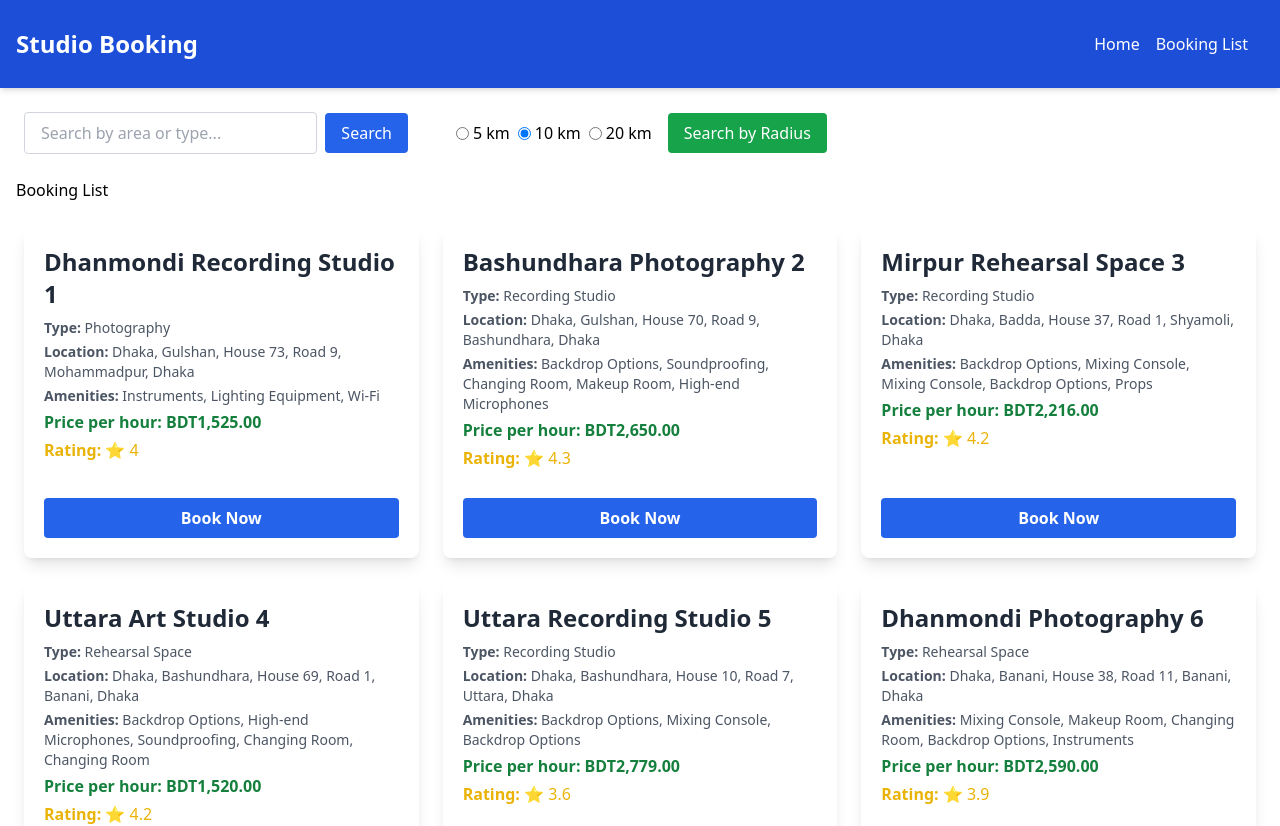
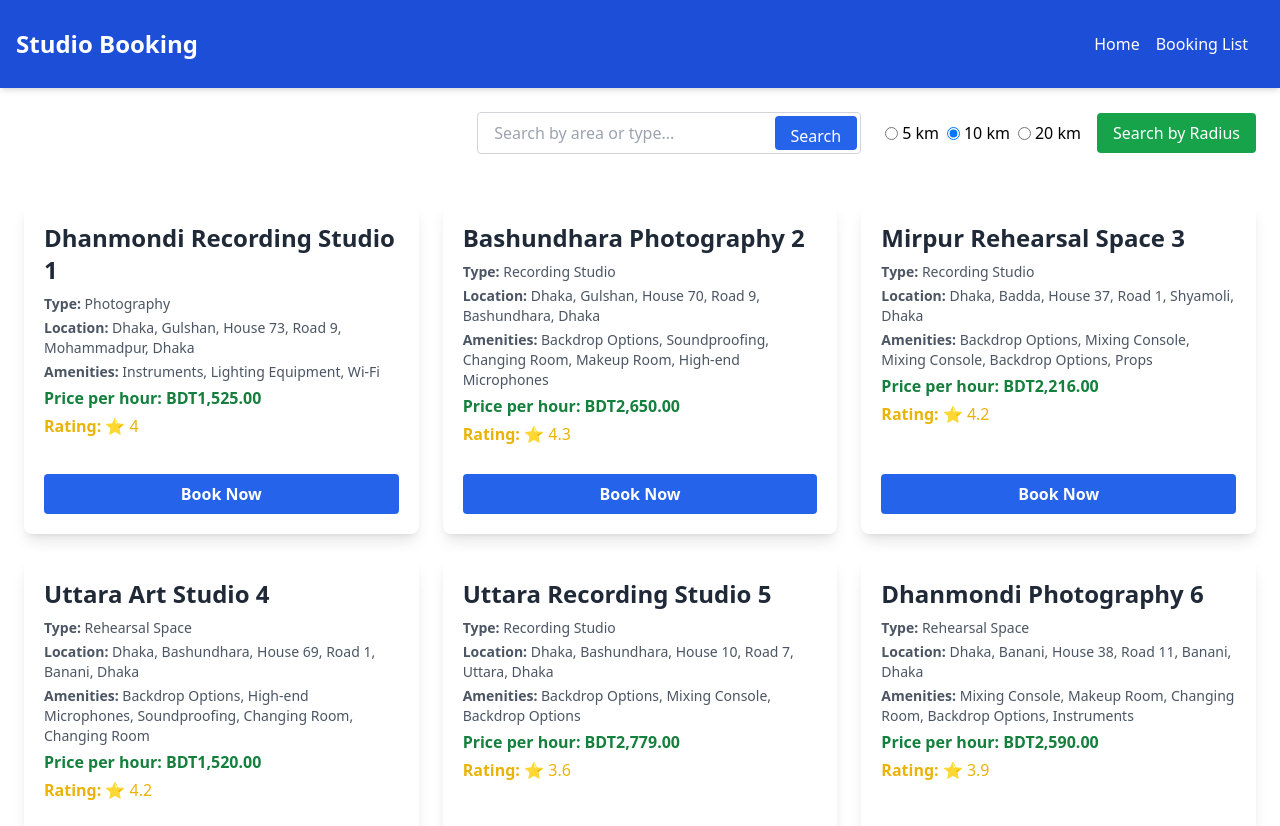
Before and after one commit to ashrafulss/studio-booking-app, an Angular app: page / in a window 1280 px wide. Shown: the top 826 px of the page. Built offline with nearby package versions, Linux system fonts and the light colour scheme.

Commit message:
confirm button enable for clicking

```diff
--- a/src/app/coponent/studio-list/studio-list.component.html
+++ b/src/app/coponent/studio-list/studio-list.component.html
@@ -1,29 +1,35 @@
-
-
-<div class="flex">
-
-
-    <div class="m-6 flex items-center space-x-2 justify-end relative max-w-sm w-full">
-        <input type="text" placeholder="Search by area or type..." [(ngModel)]="searchTerm"
+<div class="m-6 flex items-center space-x-6 justify-end max-w-full">
+  <div class="relative max-w-sm flex-1">
+    <input
+      type="text"
+      placeholder="Search by area or type..."
+      [(ngModel)]="searchTerm"
       (input)="onSearchInputChange()"
       class="w-full px-4 py-2 border border-gray-300 rounded focus:outline-none focus:ring-2 focus:ring-blue-500"
-            autocomplete="off" />
-        <button (click)="onSearchClick()" class="px-4 py-2 bg-blue-600 text-white rounded hover:bg-blue-700">
+      autocomplete="off"
+    />
+    <button
+      (click)="onSearchClick()"
+      class="absolute right-1 top-1 bottom-1 px-4 py-2 bg-blue-600 text-white rounded hover:bg-blue-700"
+    >
       Search
     </button>
 
-        <!-- Suggestions dropdown -->
-        <ul *ngIf="showSuggestions"
-            class="absolute top-full right-0 mt-1 w-full bg-white border border-gray-300 rounded shadow-lg z-50 max-h-48 overflow-auto">
-            <li *ngFor="let suggestion of suggestions" (click)="selectSuggestion(suggestion)"
-                class="cursor-pointer px-4 py-2 hover:bg-blue-600 hover:text-white">
+    <ul
+      *ngIf="showSuggestions"
+      class="absolute top-full right-0 mt-1 w-full bg-white border border-gray-300 rounded shadow-lg z-50 max-h-48 overflow-auto"
+    >
+      <li
+        *ngFor="let suggestion of suggestions"
+        (click)="selectSuggestion(suggestion)"
+        class="cursor-pointer px-4 py-2 hover:bg-blue-600 hover:text-white"
+      >
         {{ suggestion }}
       </li>
     </ul>
   </div>
 
-
-    <div class="m-6 flex items-center space-x-4">
+  <div class="flex items-center space-x-4 whitespace-nowrap">
     <div class="flex items-center space-x-2">
       <label *ngFor="let radius of radiusOptions" class="inline-flex items-center space-x-1 cursor-pointer">
         <input type="radio" name="radius" [value]="radius" [(ngModel)]="selectedRadius" class="form-radio" />
@@ -34,47 +40,35 @@
       Search by Radius
     </button>
   </div>
-
 </div>
 
-
-<a routerLink="/bookings" class=" hover:underline ml-4">Booking List</a>
-
-<!-- Show error or info messages -->
 <div *ngIf="locationError" class="text-red-600 font-semibold mb-4">
   {{ locationError }}
 </div>
 
-
-<!-- this is all list -->
 <div class="p-6 grid gap-6 grid-cols-1 sm:grid-cols-2 lg:grid-cols-3">
   <div *ngFor="let studio of pagedStudios" class="bg-white rounded-lg shadow-lg overflow-hidden flex flex-col">
     <div class="p-5 flex-grow">
       <h2 class="text-2xl font-semibold mb-2 text-gray-800">{{ studio.Name }}</h2>
       <p class="text-sm text-gray-600 mb-1"><strong>Type:</strong> {{ studio.Type }}</p>
       <p class="text-sm text-gray-600 mb-1">
-                <strong>Location:</strong> {{ studio.Location.City }}, {{ studio.Location.Area }}, {{
-                studio.Location.Address }}
+        <strong>Location:</strong> {{ studio.Location.City }}, {{ studio.Location.Area }}, {{ studio.Location.Address }}
       </p>
-            <p class="text-sm text-gray-600 mb-1">
-                <strong>Amenities:</strong> {{ studio.Amenities.join(', ') }}
-            </p>
-            <p class="text-green-700 font-semibold mb-1">
-                <strong>Price per hour:</strong> {{ studio.PricePerHour | currency:'BDT' }}
-            </p>
+      <p class="text-sm text-gray-600 mb-1"><strong>Amenities:</strong> {{ studio.Amenities.join(', ') }}</p>
+      <p class="text-green-700 font-semibold mb-1"><strong>Price per hour:</strong> {{ studio.PricePerHour | currency:'BDT' }}</p>
       <p class="text-yellow-500 mb-2"><strong>Rating:</strong> ⭐ {{ studio.Rating }}</p>
     </div>
     <div class="p-5 pt-0">
-            <button (click)="openBookingModal(studio)"
-                class="w-full bg-blue-600 hover:bg-blue-700 text-white font-semibold py-2 rounded transition-colors duration-300">
+      <button
+        (click)="openBookingModal(studio)"
+        class="w-full bg-blue-600 hover:bg-blue-700 text-white font-semibold py-2 rounded transition-colors duration-300"
+      >
         Book Now
       </button>
-
     </div>
   </div>
 </div>
 
-<!-- Pagination Controls -->
 <div class="flex justify-center mb-6 space-x-2">
   <button (click)="goToPage(currentPage - 1)" [disabled]="currentPage === 1"
     class="px-3 py-1 rounded border border-gray-300 hover:bg-gray-200 disabled:opacity-50">
@@ -93,46 +87,62 @@
   </button>
 </div>
 
-
-
-
-<!-- Booking Modal -->
 <div *ngIf="isBookingModalOpen" class="fixed inset-0 bg-black bg-opacity-50 flex items-center justify-center z-50">
   <div class="bg-white rounded-lg shadow-lg w-full max-w-md p-6 relative">
     <h2 class="text-xl font-semibold mb-4">Book Studio: {{ selectedStudio?.Name }}</h2>
 
     <form (ngSubmit)="confirmBooking()" #bookingForm="ngForm" novalidate>
-            <!-- Date Picker -->
       <label class="block mb-2 font-semibold">Select Date</label>
-            <input type="date" name="bookingDate" [(ngModel)]="bookingDate" [min]="minDate" required
-                class="w-full px-3 py-2 border rounded mb-4" />
+      <input
+        type="date"
+        name="bookingDate"
+        [(ngModel)]="bookingDate"
+        [min]="minDate"
+        required
+        class="w-full px-3 py-2 border rounded mb-4"
+      />
 
-            <!-- Time Slot Picker -->
       <label class="block mb-2 font-semibold">Select Time Slot</label>
-            <select name="timeSlot" [(ngModel)]="selectedTimeSlot" required
-                class="w-full px-3 py-2 border rounded mb-4">
+      <select
+        name="timeSlot"
+        [(ngModel)]="selectedTimeSlot"
+        required
+        class="w-full px-3 py-2 border rounded mb-4"
+      >
         <option value="" disabled selected>Select a time slot</option>
         <option *ngFor="let slot of availableTimeSlots" [value]="slot">{{ slot }}</option>
       </select>
 
-            <!-- User Info -->
       <label class="block mb-2 font-semibold">Your Name</label>
-            <input type="text" name="userName" [(ngModel)]="userName" required minlength="2"
-                class="w-full px-3 py-2 border rounded mb-4" />
+      <input
+        type="text"
+        name="userName"
+        [(ngModel)]="userName"
+        required
+        minlength="2"
+        class="w-full px-3 py-2 border rounded mb-4"
+      />
 
       <label class="block mb-2 font-semibold">Your Email</label>
-            <input type="email" name="userEmail" [(ngModel)]="userEmail" required email
-                class="w-full px-3 py-2 border rounded mb-4" />
+      <input
+        type="email"
+        name="userEmail"
+        [(ngModel)]="userEmail"
+        required
+        email
+        class="w-full px-3 py-2 border rounded mb-4"
+      />
 
-            <!-- Error Message -->
       <div *ngIf="bookingError" class="text-red-600 mb-4">{{ bookingError }}</div>
-            <!-- Confirmation Message -->
       <div *ngIf="bookingSuccess" class="text-green-600 mb-4">{{ bookingSuccess }}</div>
 
       <div class="flex justify-end space-x-2">
         <button type="button" (click)="closeBookingModal()" class="px-4 py-2 border rounded">Cancel</button>
-                <button type="submit" [disabled]="bookingForm.invalid"
-                    class="px-4 py-2 bg-blue-600 text-white rounded hover:bg-blue-700">
+        <button
+          type="submit"
+
+          class="px-4 py-2 bg-blue-600 text-white rounded hover:bg-blue-700"
+        >
           Confirm Booking
         </button>
       </div>
--- a/src/app/coponent/studio-list/studio-list.component.ts
+++ b/src/app/coponent/studio-list/studio-list.component.ts
@@ -12,9 +12,6 @@ import { FormsModule } from '@angular/forms';
   styleUrl: './studio-list.component.css'
 })
 export class StudioListComponent {
-
-
-
   searchTerm: string = '';
   studios: Studio[] = [];
   filteredStudios: Studio[] = [];
@@ -31,6 +28,30 @@ export class StudioListComponent {
 
   suggestions: string[] = [];
   showSuggestions: boolean = false;
+
+  radiusOptions = [5, 10, 20];
+  selectedRadius = 10;
+
+  userLocation: { latitude: number; longitude: number } | null = null;
+  locationError: string | null = null;
+  radiusSearchResults: Studio[] = [];
+
+  isBookingModalOpen = false;
+  selectedStudio: Studio | null = null;
+
+  bookingDate: string = '';
+  selectedTimeSlot: string = '';
+  userName: string = '';
+  userEmail: string = '';
+
+  bookingError: string | null = null;
+  bookingSuccess: string | null = null;
+
+  minDate = new Date().toISOString().split('T')[0];
+
+  availableTimeSlots: string[] = [];
+
+  private bookingStorageKey = 'studioBookings';
 
   constructor(private studioService: StudioService) { }
 
@@ -71,11 +92,9 @@ export class StudioListComponent {
       return;
     }
 
-    // Suggestions from areas and types matching the term
     const areaMatches = this.uniqueAreas.filter(a => a.toLowerCase().includes(term));
     const typeMatches = this.uniqueTypes.filter(t => t.toLowerCase().includes(term));
 
-    // Merge and remove duplicates
     this.suggestions = Array.from(new Set([...areaMatches, ...typeMatches]));
     this.showSuggestions = this.suggestions.length > 0;
   }
@@ -122,16 +141,6 @@ export class StudioListComponent {
   bookStudio(studio: Studio) {
     alert(`Booking requested for: ${studio.Name}`);
   }
-
-
-
-
-  radiusOptions = [5, 10, 20]; // in kilometers
-  selectedRadius = 10; // default radius
-
-  userLocation: { latitude: number; longitude: number } | null = null;
-  locationError: string | null = null;
-  radiusSearchResults: Studio[] = [];
 
   searchByRadius(): void {
     this.locationError = null;
@@ -191,48 +200,22 @@ export class StudioListComponent {
     this.updatePagination();
   }
 
-  /** Haversine formula to calculate distance between two lat/lng points in km */
   getDistanceFromLatLonInKm(lat1: number, lon1: number, lat2: number, lon2: number): number {
-    const R = 6371; // Radius of the earth in km
+    const R = 6371;
     const dLat = this.deg2rad(lat2 - lat1);
     const dLon = this.deg2rad(lon2 - lon1);
     const a =
-      Math.sin(dLat / 2) * Math.sin(dLat / 2) +
+      Math.sin(dLat / 2) ** 2 +
       Math.cos(this.deg2rad(lat1)) *
       Math.cos(this.deg2rad(lat2)) *
-      Math.sin(dLon / 2) *
-      Math.sin(dLon / 2);
+      Math.sin(dLon / 2) ** 2;
     const c = 2 * Math.atan2(Math.sqrt(a), Math.sqrt(1 - a));
-    return R * c; // Distance in km
+    return R * c;
   }
 
   deg2rad(deg: number): number {
     return deg * (Math.PI / 180);
   }
-
-
-
-
-  isBookingModalOpen = false;
-selectedStudio: Studio | null = null;
-
-// Booking form fields
-bookingDate: string = '';
-selectedTimeSlot: string = '';
-userName: string = '';
-userEmail: string = '';
-
-bookingError: string | null = null;
-bookingSuccess: string | null = null;
-
-// Minimum date for date picker: today
-minDate = new Date().toISOString().split('T')[0];
-
-// Time slots available for selected studio (based on availability)
-availableTimeSlots: string[] = [];
-
-// Booking storage key in localStorage
-private bookingStorageKey = 'studioBookings';
 
   openBookingModal(studio: Studio) {
     this.selectedStudio = studio;
@@ -250,20 +233,17 @@ closeBookingModal() {
     this.isBookingModalOpen = false;
   }
 
-// Generate time slots between open and close hour
   generateTimeSlots() {
     if (!this.selectedStudio) return;
 
-  const openHour = this.selectedStudio.Availability.Open; // e.g. "09:00"
-  const closeHour = this.selectedStudio.Availability.Close; // e.g. "18:00"
+    const openHour = this.selectedStudio.Availability.Open;
+    const closeHour = this.selectedStudio.Availability.Close;
 
-  // parse hour and minute
     const [openH, openM] = openHour.split(':').map(Number);
     const [closeH, closeM] = closeHour.split(':').map(Number);
 
     const slots: string[] = [];
 
-  // Assuming 1-hour slots for simplicity (can be customized)
     let current = new Date();
     current.setHours(openH, openM, 0, 0);
 
@@ -271,15 +251,13 @@ generateTimeSlots() {
     end.setHours(closeH, closeM, 0, 0);
 
     while (current < end) {
-    const slot = current.toTimeString().slice(0, 5); // "HH:mm"
-    slots.push(slot);
-    current = new Date(current.getTime() + 60 * 60 * 1000); // add 1 hour
+      slots.push(current.toTimeString().slice(0, 5));
+      current = new Date(current.getTime() + 60 * 60 * 1000);
     }
 
     this.availableTimeSlots = slots;
   }
 
-// Check availability from localStorage bookings
   isTimeSlotAvailable(date: string, time: string): boolean {
     const bookings = this.getBookingsFromStorage();
 
@@ -293,13 +271,11 @@ isTimeSlotAvailable(date: string, time: string): boolean {
     );
   }
 
-// Retrieve bookings array from localStorage
   getBookingsFromStorage(): any[] {
     const json = localStorage.getItem(this.bookingStorageKey);
     return json ? JSON.parse(json) : [];
   }
 
-// Save booking to localStorage
   saveBooking(booking: any) {
     const bookings = this.getBookingsFromStorage();
     bookings.push(booking);
@@ -307,6 +283,7 @@ saveBooking(booking: any) {
   }
 
   confirmBooking() {
+
     this.bookingError = null;
     this.bookingSuccess = null;
 
@@ -320,7 +297,6 @@ confirmBooking() {
       return;
     }
 
-  // Save booking
     const newBooking = {
       studioId: this.selectedStudio!.Id,
       studioName: this.selectedStudio!.Name,
@@ -334,7 +310,6 @@ confirmBooking() {
 
     this.bookingSuccess = `Booking confirmed for ${this.bookingDate} at ${this.selectedTimeSlot}. Thank you, ${this.userName}!`;
 
-  // Optionally reset form or close modal after some delay
     setTimeout(() => {
       this.closeBookingModal();
     }, 3000);
```
Lines whose indentation alone changed are shown as unchanged.
